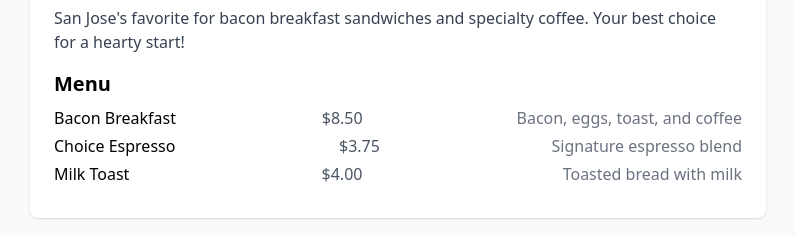
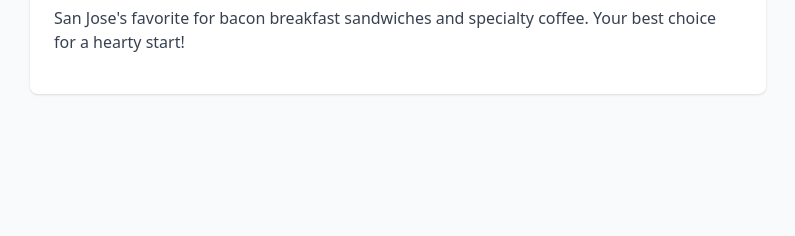
Before and after one commit to CHUDAI0296/coffeeshopsnearme, a Next.js app: page /shop/bacon-brew in a window 1280 px wide. Shown: the part 522-758 px from the top of the page, without its empty margins (242-1037 px from the left). Built offline with nearby package versions, Linux system fonts and the light colour scheme.

Commit message:
修改页面40问题

```diff
--- a/src/app/shop/[slug]/page.tsx
+++ b/src/app/shop/[slug]/page.tsx
@@ -1,59 +1,18 @@
 import { notFound } from 'next/navigation';
 import { FaStar, FaMapMarkerAlt, FaClock } from 'react-icons/fa';
 import Link from 'next/link';
+import { shops } from '@/data/shops';
 
-const coffeeShops = [
-  {
-    name: 'Choice Café',
-    slug: 'choice-cafe',
-    rating: 4.7,
-    address: '123 Main St, San Jose, CA',
-    hours: '7:00 AM - 6:00 PM',
-    tags: ['espresso', 'breakfast', 'milk', 'bacon'],
-    description: 'A popular spot in San Jose for espresso, breakfast, and fresh milk-based drinks. Try our bacon sandwiches!',
-    image: 'https://images.unsplash.com/photo-1554118811-1e0d58224f24?w=800&h=500&fit=crop',
-    menu: [
-      { name: 'Espresso', price: '$3.50', desc: 'Rich and concentrated coffee shot' },
-      { name: 'Bacon Sandwich', price: '$6.00', desc: 'Crispy bacon with fresh bread' },
-      { name: 'Milk Latte', price: '$4.00', desc: 'Smooth milk and espresso' },
-      { name: 'Breakfast Plate', price: '$8.00', desc: 'Eggs, bacon, toast, and more' },
-    ],
-  },
-  {
-    name: 'Milk & Beans',
-    slug: 'milk-beans',
-    rating: 4.5,
-    address: '456 Coffee Ave, San Jose, CA',
-    hours: '8:00 AM - 5:00 PM',
-    tags: ['milk', 'espresso', 'breakfast'],
-    description: 'Known for creamy milk drinks and classic espresso. Perfect for a quick breakfast in San Jose.',
-    image: 'https://images.unsplash.com/photo-1445116572660-236099ec97a0?w=800&h=500&fit=crop',
-    menu: [
-      { name: 'Milk Cappuccino', price: '$4.50', desc: 'Foamy milk and espresso' },
-      { name: 'Breakfast Wrap', price: '$7.00', desc: 'Egg, cheese, and ham' },
-      { name: 'Espresso', price: '$3.50', desc: 'Classic espresso shot' },
-    ],
-  },
-  {
-    name: 'Bacon Brew',
-    slug: 'bacon-brew',
-    rating: 4.8,
-    address: '789 Market St, San Jose, CA',
-    hours: '6:30 AM - 4:00 PM',
-    tags: ['bacon', 'breakfast', 'choice'],
-    description: "San Jose's favorite for bacon breakfast sandwiches and specialty coffee. Your best choice for a hearty start!",
-    image: 'https://images.unsplash.com/photo-1559925393-8be0ec4767c8?w=800&h=500&fit=crop',
-    menu: [
-      { name: 'Bacon Breakfast', price: '$8.50', desc: 'Bacon, eggs, toast, and coffee' },
-      { name: 'Choice Espresso', price: '$3.75', desc: 'Signature espresso blend' },
-      { name: 'Milk Toast', price: '$4.00', desc: 'Toasted bread with milk' },
-    ],
-  },
-];
+export async function generateStaticParams() {
+  return shops.map(shop => ({ slug: shop.slug }));
+}
 
 export default function ShopDetail({ params }: { params: { slug: string } }) {
-  const shop = coffeeShops.find(s => s.slug === params.slug);
+  const shop = shops.find(s => s.slug === params.slug);
   if (!shop) return notFound();
+
+  // 菜单数据可选
+  const menu = (shop as any).menu || [];
 
   return (
     <main className="min-h-screen bg-gray-50 py-8">
@@ -80,9 +39,11 @@ export default function ShopDetail({ params }: { params: { slug: string } }) {
             ))}
           </div>
           <p className="text-gray-700 mb-4">{shop.description}</p>
+          {menu.length > 0 && (
+            <>
               <h2 className="text-xl font-bold mb-2">Menu</h2>
               <ul className="mb-2">
-            {shop.menu.map(item => (
+                {menu.map((item: any) => (
                   <li key={item.name} className="mb-1 flex justify-between">
                     <span className="font-medium">{item.name}</span>
                     <span className="text-gray-600">{item.price}</span>
@@ -90,6 +51,8 @@ export default function ShopDetail({ params }: { params: { slug: string } }) {
                   </li>
                 ))}
               </ul>
+            </>
+          )}
         </div>
       </div>
     </main>
```
Lines whose indentation alone changed are shown as unchanged.
